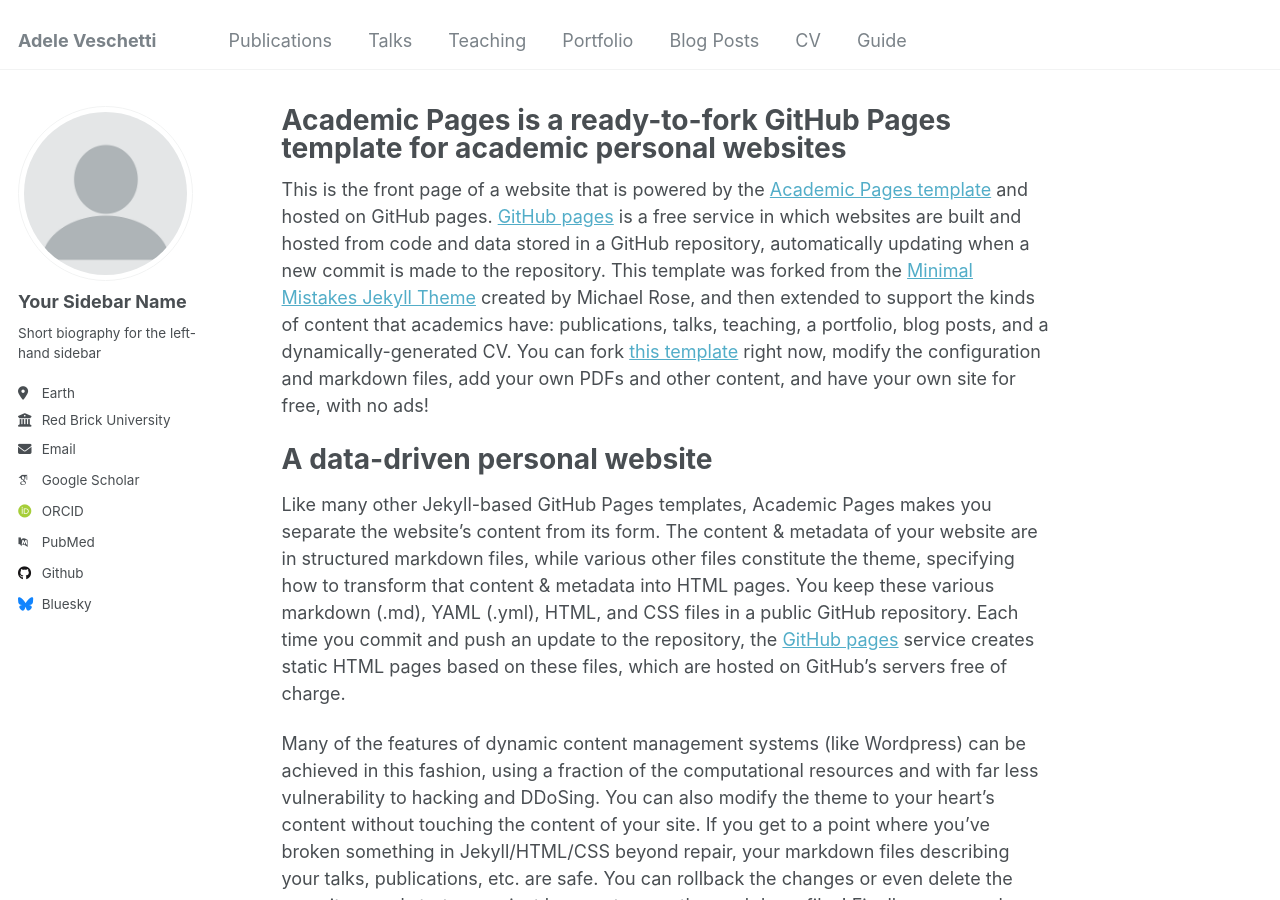
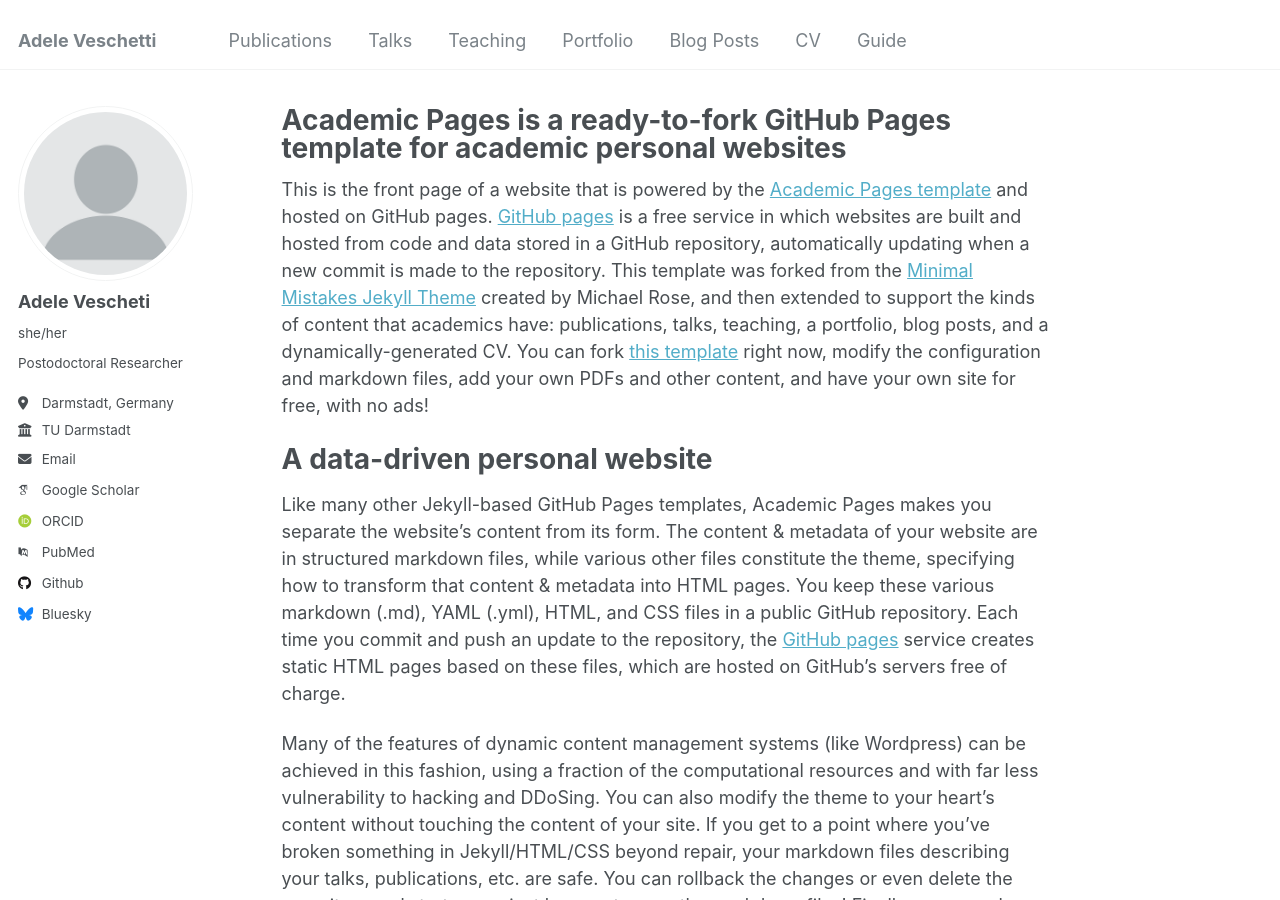
Before and after one commit to adeleveschetti/adeleveschetti.github.io, a Jekyll site: the page built from _pages/about.md, in a window 1280 px wide and 900 px high. Built offline with Jekyll 4.4.1, drawn with Linux system fonts in a browser that asks for light colours; some web fonts are replaced.

Commit message:
Update _config.yml

```diff
--- a/_config.yml
+++ b/_config.yml
@@ -22,13 +22,13 @@ repository               : "academicpages/academicpages.github.io"
 author:
   # Biographic information
   avatar           : "profile.png"
-  name             : "Your Sidebar Name"
-  pronouns         : # example: "she/her"
-  bio              : "Short biography for the left-hand sidebar"
-  location         : "Earth"
-  employer         : "Red Brick University"
+  name             : "Adele Vescheti"
+  pronouns         : "she/her"
+  bio              : "Postodoctoral Researcher"
+  location         : "Darmstadt, Germany"
+  employer         : "TU Darmstadt"
   uri              : # URL
-  email            : "none@example.org"
+  email            : "adele.veschetti@tu-darmstadt.de"
 
   # Academic websites
   arxiv            : # URL - Update with the correct link to your profile
```
